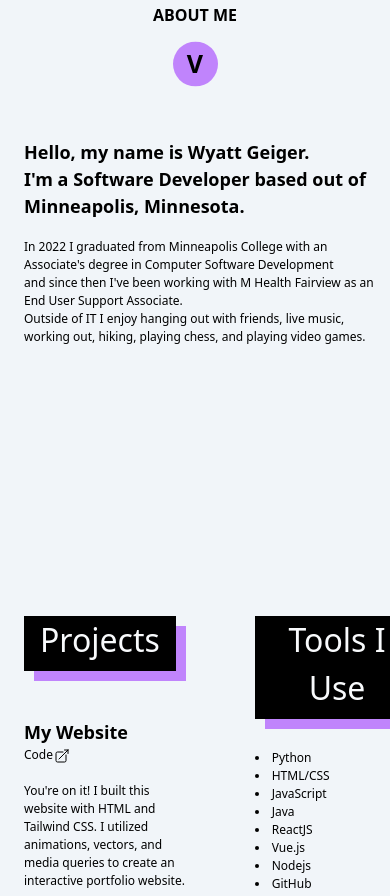
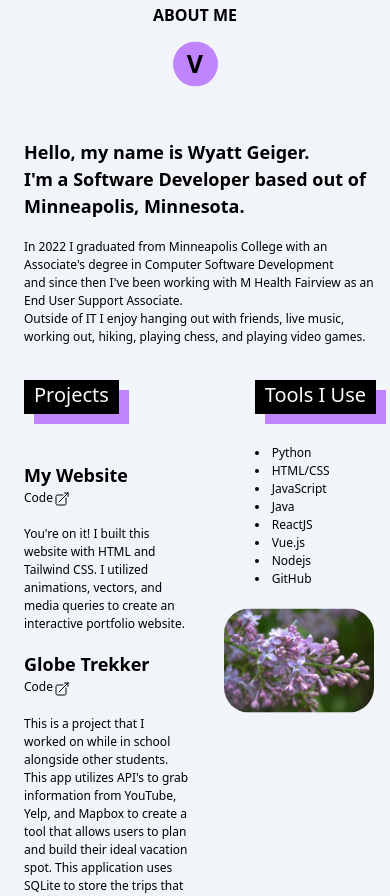
Before and after one commit to wyatt-geiger/personal_website, a plain HTML site: page index.html in a window 390 px wide. Shown: the part 716-1612 px from the top of the page. Drawn offline with nearby package versions, Linux system fonts and the light colour scheme.

Commit message:
Rearranging elements on page 2

```diff
--- a/css_file/page_template.css
+++ b/css_file/page_template.css
@@ -262,6 +262,11 @@ body {
   margin-top: 7.7em;
 }
 
+/* Additional styling for the animated button that scrolls to section 3*/
+.s3-button {
+  margin-top: -9em;
+}
+
 
 /* Below is the formatting for the first section of the website */
 
@@ -320,7 +325,6 @@ body {
 .bio-intro {
   font-weight: bold;
   font-size: 18px;
-  margin-bottom: 1em;
 }
 
 .bio-text {
@@ -331,26 +335,26 @@ body {
 }
 
 .plant-crop-2 {
+  width: 150px;
+  height: auto;
   border-radius: 25px;
   position: absolute;
-  transform: translateY(15%);
-  margin-left: 78em;
+  margin-left: 14em;
+  margin-top: 31em;
 }
 
 .container {
   display: flex;
+  margin-top: -12em;
 }
 
 .column {
   flex: 0 0 45%;
   text-align: left;
-  margin-right: 5.5em;
-  margin-top: 2em;
 }
 
 .projects-tools {
-  font-size: xx-large;
-  margin-bottom: 30px;
+  font-size: 20px;
 }
 
 }
```
